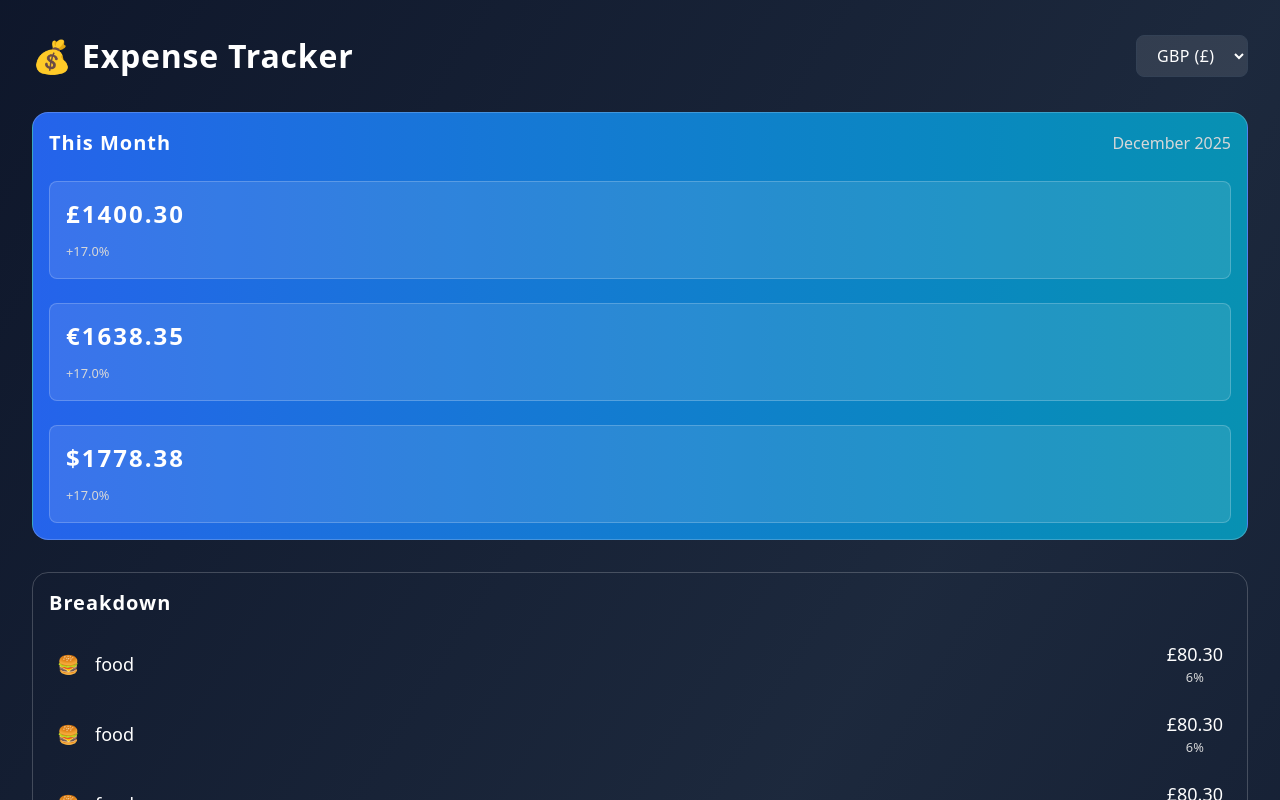
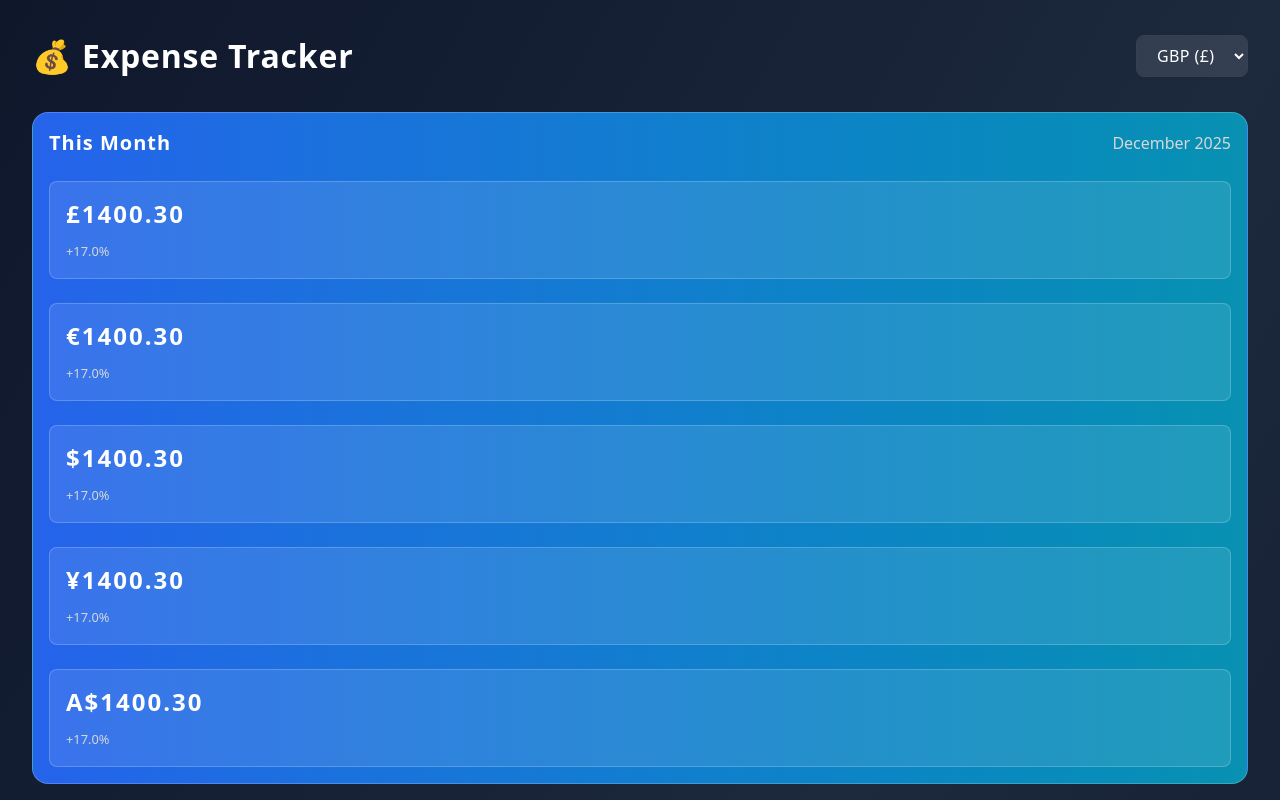
Before and after one commit to A-Karim2003/Expense-Tracker, a React (Vite) app: page / in a window 1280 px wide. Shown: the top 800 px of the page. Built offline with nearby package versions, Linux system fonts and the light colour scheme; no server answers; data requests are answered from the project's data file.

Commit message:
feat: add useConvertCurrency hook and implement dynamic currency conversion

```diff
--- a/src/Sections/ThisMonthSection.jsx
+++ b/src/Sections/ThisMonthSection.jsx
@@ -2,13 +2,26 @@ import SectionContainer from "../components/SectionContainer";
 import Card from "../components/Card";
 import DisplayDate from "../components/DisplayDate";
 import Small from "../components/Small";
-import { useSelector } from "react-redux";
+import { useDispatch, useSelector } from "react-redux";
+import { useEffect, useState } from "react";
+import { fetchCurrencyTypes } from "../features/currencies/currenciesSlice";
+import LoadingSpinner from "../components/LoadingSpinner";
+import useConvertCurrency from "../hooks/useConvertCurrency";
 
 function ThisMonthSection() {
-  const { expenses, status } = useSelector((store) => store.expenses);
+  const dispatch = useDispatch();
+  const { convertCurrency, convertedAmount, status, error } =
+    useConvertCurrency();
+
+  const { expenses, status: expensesStatus } = useSelector(
+    (store) => store.expenses
+  );
+  const { currencies, status: currenciesStatus } = useSelector(
+    (store) => store.currencies
+  );
+  const [convertedAmounts, setConvertedAmounts] = useState({});
 
   const currMonth = new Date().getMonth() + 1;
-
   const currentMonth = expenses.filter((expense) => {
     const month = new Date(expense.date).getMonth() + 1;
     return month === currMonth && expense;
@@ -18,30 +31,54 @@ function ThisMonthSection() {
     return (acc += transaction.amount);
   }, 0);
 
+  // 81.64
+
+  useEffect(() => {
+    dispatch(fetchCurrencyTypes());
+  }, []);
+
+  //? preload convertedAmounts state with converted currency values
+  useEffect(() => {
+    if (currencies.length === 0 || !totalCurrMonthSpending) return;
+
+    const converted = {};
+    async function loadData() {
+      for (const currency of currencies) {
+        if (currency.code === "GBP") continue;
+
+        converted[currency.code] = await convertCurrency(
+          "GBP",
+          currency.code,
+          totalCurrMonthSpending
+        );
+      }
+
+      console.log(converted);
+    }
+
+    loadData();
+  }, [currencies, totalCurrMonthSpending]);
+
   return (
     <SectionContainer
       SectionTitle={"This Month"}
       SectionNav={<DisplayDate />}
       className="bg-linear-to-r from-(--accent-primary) to-(--accent-secondary)"
     >
-      <Card>
-        <h3 className="text-white text-2xl font-bold tracking-[2px] mb-2">
-          £1400.30
-        </h3>
-        <Small text={"+17.0%"} />
-      </Card>
-      <Card>
-        <h3 className="text-white text-2xl font-bold tracking-[2px] mb-2">
-          €1638.35
-        </h3>
-        <Small text={"+17.0%"} />
-      </Card>
-      <Card>
-        <h3 className="text-white text-2xl font-bold tracking-[2px] mb-2">
-          $1778.38
-        </h3>
-        <Small text={"+17.0%"} />
-      </Card>
+      {(expensesStatus === "loading" || currenciesStatus === "loading") && (
+        <LoadingSpinner />
+      )}
+      {(expensesStatus === "success" || currenciesStatus === "success") &&
+        currencies.map((currency) => {
+          return (
+            <Card key={currency.id}>
+              <h3 className="text-white text-2xl font-bold tracking-[2px] mb-2">
+                {`${currency.symbol}1400.30`}
+              </h3>
+              <Small text={"+17.0%"} />
+            </Card>
+          );
+        })}
     </SectionContainer>
   );
 }
--- /dev/null
+++ b/src/components/LoadingSpinner.jsx
@@ -0,0 +1,13 @@
+export default function LoadingSpinner() {
+  return (
+    <div className="flex items-center justify-center h-full">
+      <div className="relative w-16 h-16">
+        {/* Spinning ring */}
+        <div className="absolute inset-0 rounded-full border-4 border-transparent border-t-cyan-500 border-r-blue-500 animate-spin"></div>
+
+        {/* Inner gradient circle for extra effect */}
+        <div className="absolute inset-2 rounded-full bg-linear-to-r from-cyan-500 to-blue-500 opacity-20 animate-pulse"></div>
+      </div>
+    </div>
+  );
+}
--- a/src/features/currencies/currenciesSlice.js
+++ b/src/features/currencies/currenciesSlice.js
@@ -6,19 +6,19 @@ const initialState = {
   error: null,
 };
 
-const fetchCurrencyRates = createAsyncThunk(
-  "currencies/fetchCurrencyRates",
+const fetchCurrencyTypes = createAsyncThunk(
+  "currencies/fetchCurrencyTypes",
   async (_, { rejectWithValue }) => {
     try {
-      const res = await fetch(`https://api.frankfurter.dev/v1/latest`, {
+      const res = await fetch(`http://localhost:9000/currencies`, {
         method: "GET",
         headers: { "Content-Type": "application/json" },
       });
 
       if (!res.ok) throw new Error("Could not fetch currencies");
 
-      const { rates } = await res.json();
-      return rates;
+      const currencyTypes = await res.json();
+      return currencyTypes;
     } catch (e) {
       return rejectWithValue(e.message);
     }
@@ -29,32 +29,20 @@ const currenciesSlice = createSlice({
   name: "currencies",
   initialState,
   extraReducers(builder) {
-    builder.addCase(fetchCurrencyRates.pending, (state) => {
+    builder
+      .addCase(fetchCurrencyTypes.pending, (state) => {
         state.status = "loading";
-    });
-    builder.addCase(fetchCurrencyRates.fulfilled, (state, action) => {
+      })
+      .addCase(fetchCurrencyTypes.fulfilled, (state, action) => {
         state.status = "success";
         state.currencies = action.payload;
-      console.log("Payload:", action.payload);
-    });
-    builder.addCase(fetchCurrencyRates.rejected, (state, action) => {
+      })
+      .addCase(fetchCurrencyTypes.rejected, (state, action) => {
         state.status = "error";
         state.error = action.payload;
       });
   },
 });
 
-export { fetchCurrencyRates };
+export { fetchCurrencyTypes };
 export default currenciesSlice.reducer;
-
-/*
-function convert(from, to, amount) {
-  fetch(`https://api.frankfurter.dev/v1/latest?base=${from}&symbols=${to}`)
-    .then((resp) => resp.json())
-    .then((data) => {
-      const convertedAmount = (amount * data.rates[to]).toFixed(2);
-    });
-  }
-
-convert("EUR", "USD", 10);
-*/
--- /dev/null
+++ b/src/hooks/useConvertCurrency.js
@@ -0,0 +1,37 @@
+import { useState, useEffect } from "react";
+
+export default function useConvertCurrency() {
+  const [convertedAmount, setConvertedAmount] = useState(null);
+  const [status, setStatus] = useState(false);
+  const [error, setError] = useState(null);
+
+  async function convertCurrency(from, to, amount) {
+    if (!from || !to || !amount) return;
+
+    setStatus("status");
+    setError(null);
+
+    try {
+      const res = await fetch(
+        `https://api.frankfurter.dev/v1/latest?base=${from}&symbols=${to}`,
+        {
+          method: "GET",
+          headers: { "Content-Type": "application/json" },
+        }
+      );
+
+      if (!res.ok) throw new Error("Could not convert currencies");
+
+      const { rates } = await res.json();
+      const result = (amount * rates[to]).toFixed(2);
+      setConvertedAmount(result);
+      setStatus("success");
+
+      return result;
+    } catch (e) {
+      setError(e.message);
+    }
+  }
+
+  return { convertCurrency, convertedAmount, status, error };
+}
```
Lines whose indentation alone changed are shown as unchanged.
